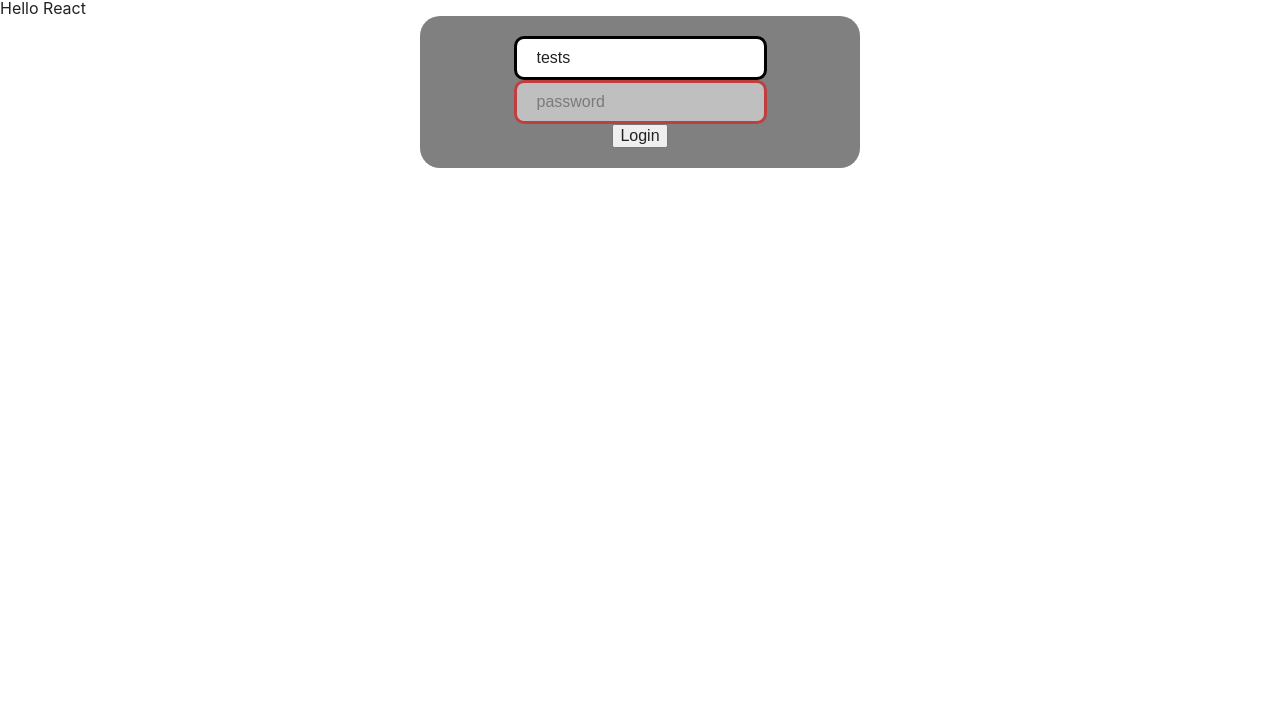
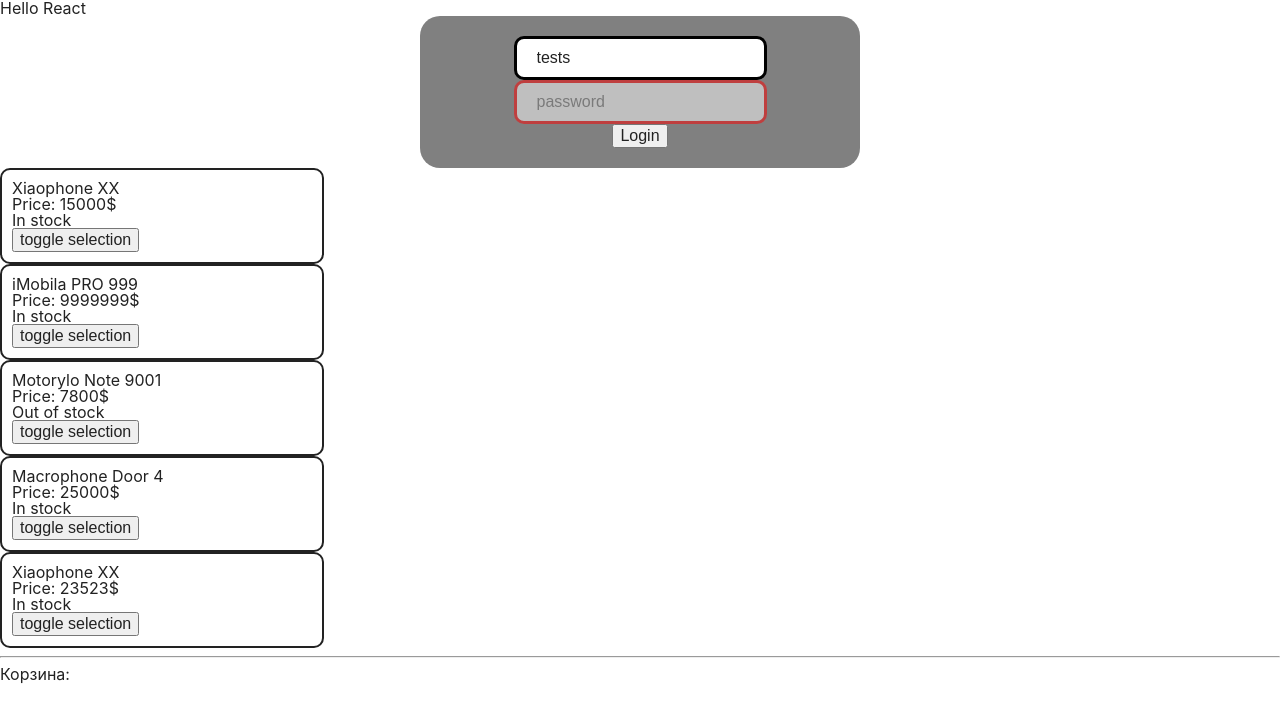
Before and after one commit to freshcourses-fe/react-lessons, a React (Create React App) app: page / in a window 1280 px wide. Shown: the top 722 px of the page. Built offline with nearby package versions, Linux system fonts and the light colour scheme.

Commit message:
Add classnames

```diff
--- a/package.json
+++ b/package.json
@@ -6,6 +6,7 @@
     "@testing-library/jest-dom": "^5.16.4",
     "@testing-library/react": "^13.1.1",
     "@testing-library/user-event": "^13.5.0",
+    "classnames": "^2.3.1",
     "react": "^18.0.0",
     "react-dom": "^18.0.0",
     "react-scripts": "5.0.1",
--- a/src/App.js
+++ b/src/App.js
@@ -3,13 +3,14 @@
 import Header from './components/Header';
 import LoginForm from './components/forms/LoginForm';
 import StopWatch from './components/Stopwatch';
+import PhoneDashboard from './components/PhoneDasboard';
 
 function App() {
   return (
     <>
       <Header />
       <LoginForm />
-      {/* <StopWatch /> */}
+      <PhoneDashboard />
     </>
   );
 }
--- /dev/null
+++ b/src/components/Phone/Phone.module.scss
@@ -0,0 +1,10 @@
+.container {
+  width: 300px;
+  border-radius: 10px;
+  padding: 10px;
+  border: 2px solid;
+}
+
+.selected {
+  background-color: green;
+}
--- a/src/components/Phone/index.jsx
+++ b/src/components/Phone/index.jsx
@@ -1,13 +1,23 @@
+import styles from './Phone.module.scss';
+import cx from 'classnames';
+
 function Phone({
   phone: { name, model, price, isAvalible, id, isSelected },
   togglePhoneSelection,
 }) {
-  const styles = {
-    backgroundColor: isSelected ? 'green' : 'transparent',
+  // const stylesObj = {
+  //   backgroundColor: isSelected ? 'green' : 'transparent',
+  // };
+
+  const stylesObj = {
+    [styles.container]: true,
+    [styles.selected]: isSelected,
   };
 
   return (
-    <article style={styles}>
+    <article
+      className={cx(styles.container, { [styles.selected]: isSelected })}
+    >
       <h2>{`${name} ${model}`}</h2>
       <p>Price: {price}$</p>
       <p>{isAvalible ? 'In stock' : 'Out of stock'}</p>
@@ -16,4 +26,20 @@
   );
 }
 
+// function cx(stylesObject) {
+//   return Object.entries(stylesObject)
+//     .filter(([className, condition]) => condition)
+//     .map(([className, condition]) => className)
+//     .join(' ');
+// }
+
+/*
+{
+  styles.container : true ,
+  styles.selected : isSelected
+}
+
+=> 'container selected'
+*/
+
 export default Phone;
```
Also changed, not shown: 1 other file (tests, documents, lock files or other folders).
